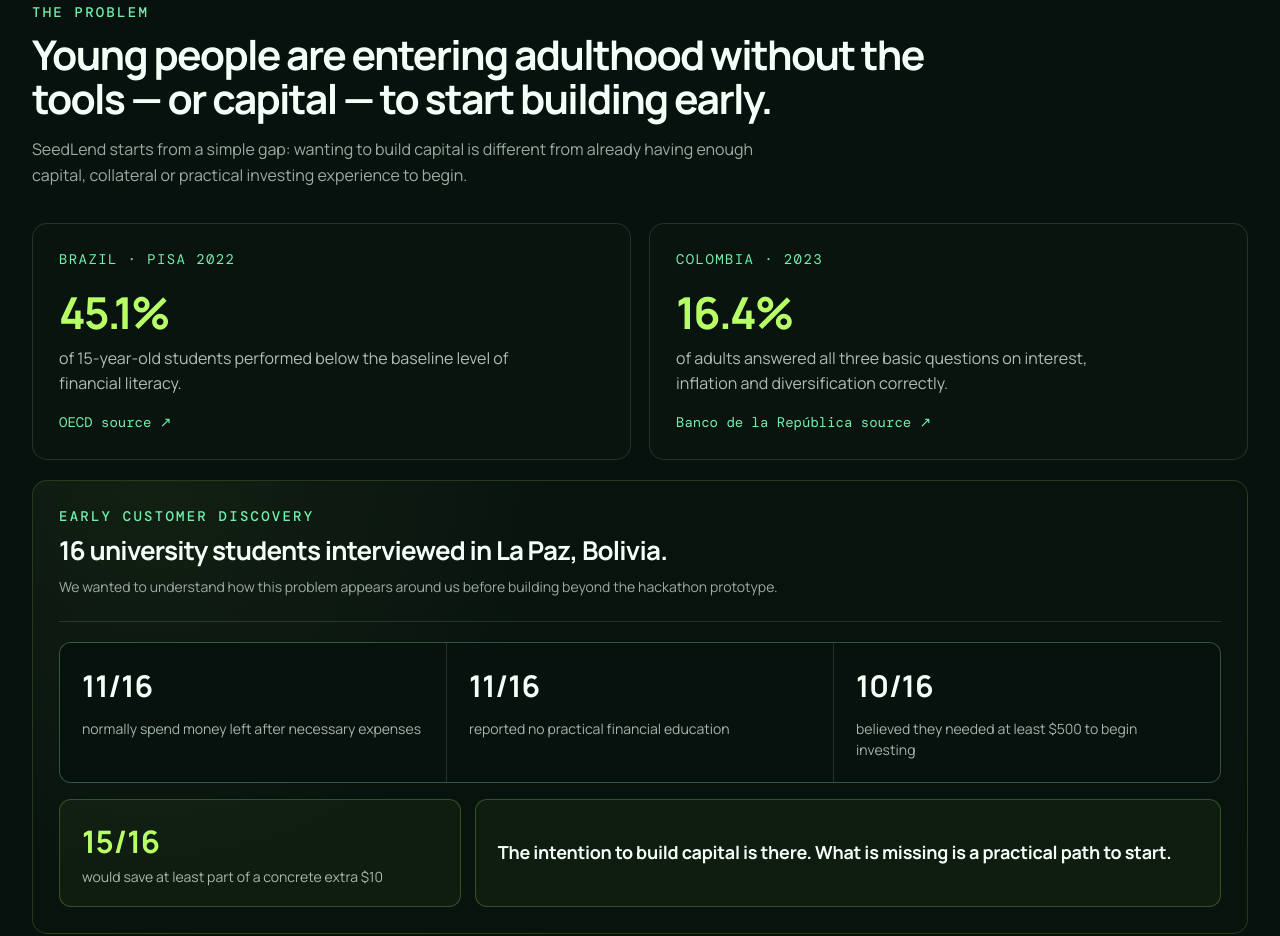
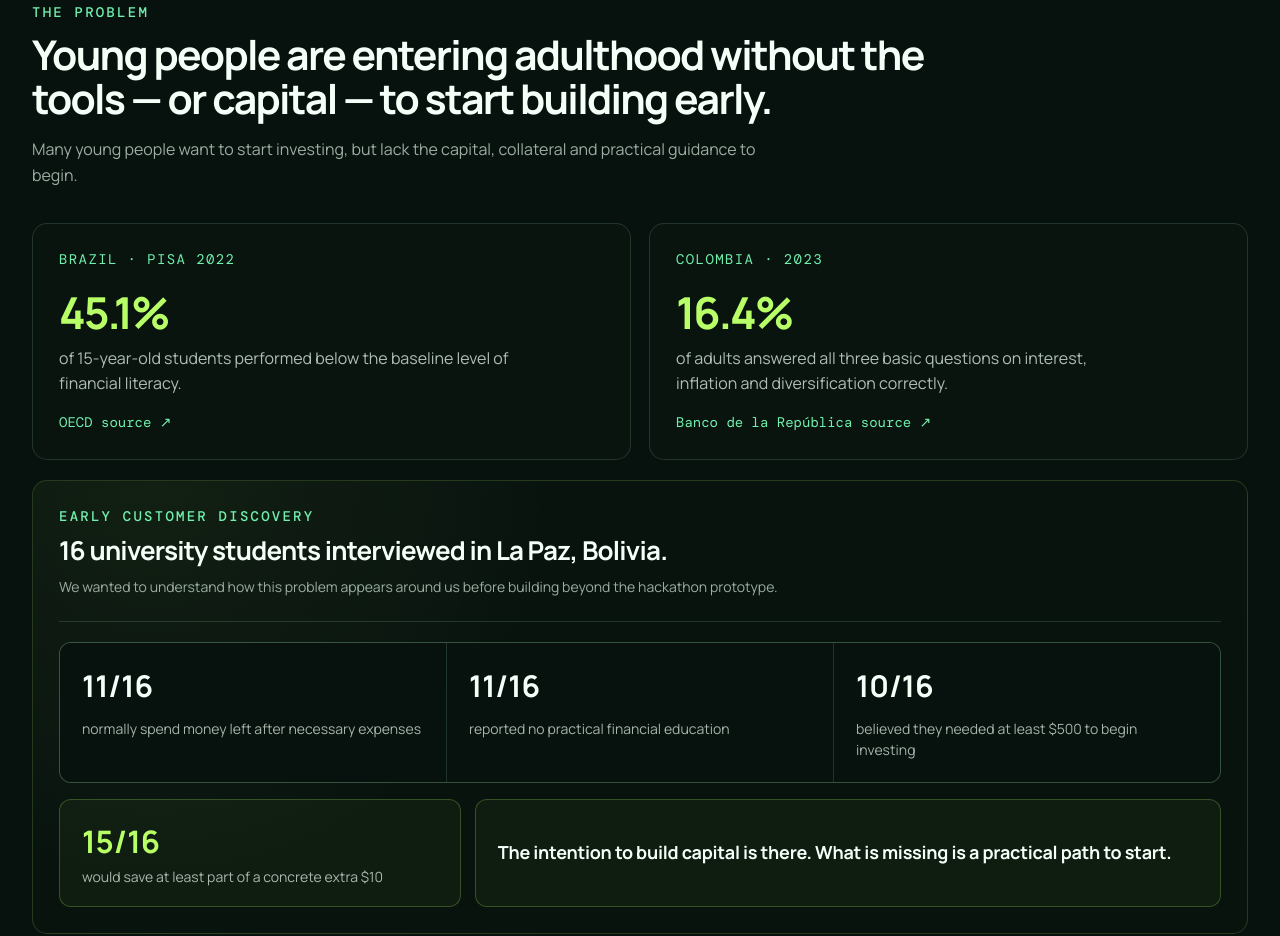
Before and after one commit to SergioBenaR/seedlend, a website: page app/index.html in a window 1280 px wide. Shown: the part 797-1733 px from the top of the page. Drawn offline with nearby package versions, Linux system fonts and the light colour scheme.

Commit message:
copy: use approved problem statement

```diff
--- a/app/index.html
+++ b/app/index.html
@@ -138,7 +138,7 @@
           <div class="section-kicker">THE PROBLEM</div>
           <h2>Young people are entering adulthood without the tools — or capital — to start building early.</h2>
         </div>
-        <p>SeedLend starts from a simple gap: wanting to build capital is different from already having enough capital, collateral or practical investing experience to begin.</p>
+        <p>Many young people want to start investing, but lack the capital, collateral and practical guidance to begin.</p>
       </div>
 
       <div class="latam-evidence">
```
